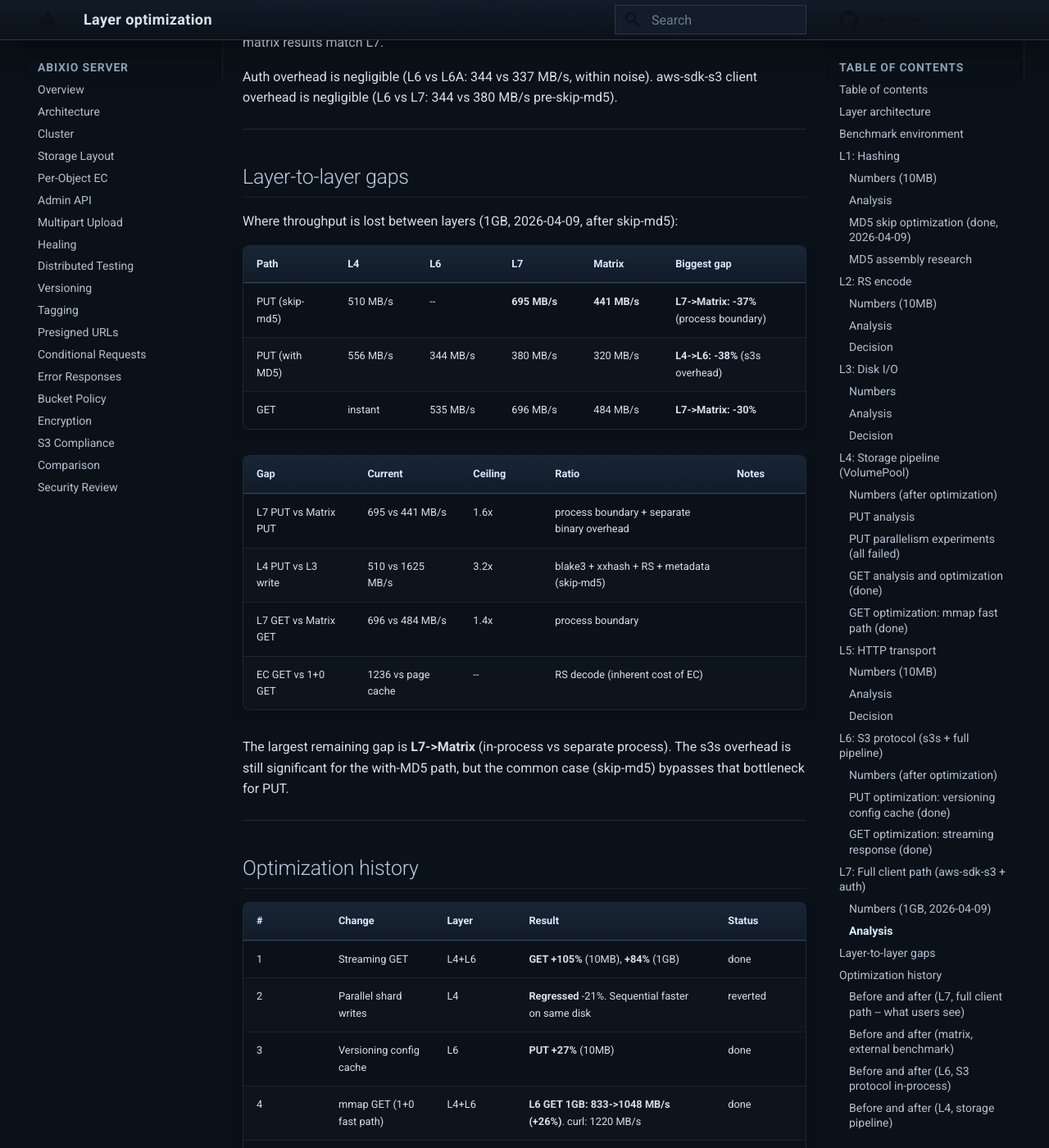
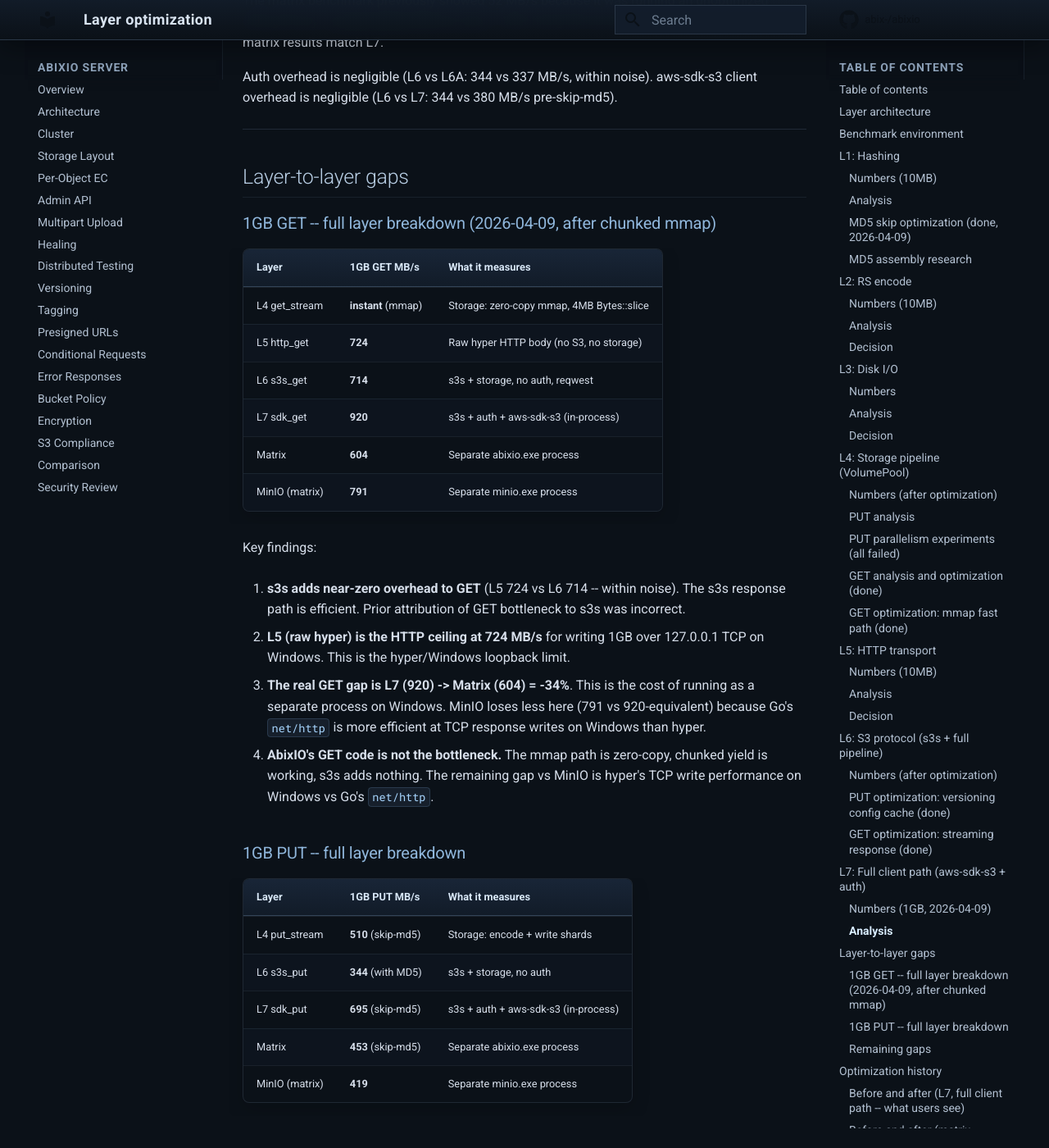
Before and after one commit to abix-/abixio, an MkDocs documentation site: the page built from docs/layer-optimization.md, in a window 1280 px wide and 1400 px high, scrolled down 9454 px. Shown: the whole window at 82% size. Built offline with MkDocs 1.6.1 and Material for MkDocs 9.7.7, drawn with Linux system fonts in a browser that asks for light colours; comment, search, counter and statistics services are not loaded; some of the changed text lies outside the part shown.

Commit message:
docs: full GET layer analysis, bottleneck is hyper tcp on windows not s3s

```diff
--- a/docs/layer-optimization.md
+++ b/docs/layer-optimization.md
@@ -389,24 +389,62 @@
 
 ## Layer-to-layer gaps
 
-Where throughput is lost between layers (1GB, 2026-04-09, after skip-md5):
+### 1GB GET -- full layer breakdown (2026-04-09, after chunked mmap)
 
-| Path | L4 | L6 | L7 | Matrix | Biggest gap |
-|------|----|----|-----|--------|-------------|
-| PUT (skip-md5) | 510 MB/s | -- | **695 MB/s** | **441 MB/s** | **L7->Matrix: -37%** (process boundary) |
-| PUT (with MD5) | 556 MB/s | 344 MB/s | 380 MB/s | 320 MB/s | **L4->L6: -38%** (s3s overhead) |
-| GET | instant | 535 MB/s | 696 MB/s | 484 MB/s | **L7->Matrix: -30%** |
+| Layer | 1GB GET MB/s | What it measures |
+|-------|-------------|-----------------|
+| L4 get_stream | **instant** (mmap) | Storage: zero-copy mmap, 4MB Bytes::slice |
+| L5 http_get | **724** | Raw hyper HTTP body (no S3, no storage) |
+| L6 s3s_get | **714** | s3s + storage, no auth, reqwest |
+| L7 sdk_get | **920** | s3s + auth + aws-sdk-s3 (in-process) |
+| Matrix | **604** | Separate abixio.exe process |
+| MinIO (matrix) | **791** | Separate minio.exe process |
 
-| Gap | Current | Ceiling | Ratio | Notes |
-|-----|---------|---------|-------|-------|
-| L7 PUT vs Matrix PUT | 695 vs 441 MB/s | 1.6x | process boundary + separate binary overhead |
-| L4 PUT vs L3 write | 510 vs 1625 MB/s | 3.2x | blake3 + xxhash + RS + metadata (skip-md5) |
-| L7 GET vs Matrix GET | 696 vs 484 MB/s | 1.4x | process boundary |
+Key findings:
+
+1. **s3s adds near-zero overhead to GET** (L5 724 vs L6 714 -- within noise).
+   The s3s response path is efficient. Prior attribution of GET bottleneck to
+   s3s was incorrect.
+
+2. **L5 (raw hyper) is the HTTP ceiling at 724 MB/s** for writing 1GB over
+   127.0.0.1 TCP on Windows. This is the hyper/Windows loopback limit.
+
+3. **The real GET gap is L7 (920) -> Matrix (604) = -34%**. This is the cost
+   of running as a separate process on Windows. MinIO loses less here (791 vs
+   920-equivalent) because Go's `net/http` is more efficient at TCP response
+   writes on Windows than hyper.
+
+4. **AbixIO's GET code is not the bottleneck.** The mmap path is zero-copy,
+   chunked yield is working, s3s adds nothing. The remaining gap vs MinIO is
+   hyper's TCP write performance on Windows vs Go's `net/http`.
+
+### 1GB PUT -- full layer breakdown
+
+| Layer | 1GB PUT MB/s | What it measures |
+|-------|-------------|-----------------|
+| L4 put_stream | **510** (skip-md5) | Storage: encode + write shards |
+| L6 s3s_put | **344** (with MD5) | s3s + storage, no auth |
+| L7 sdk_put | **695** (skip-md5) | s3s + auth + aws-sdk-s3 (in-process) |
+| Matrix | **453** (skip-md5) | Separate abixio.exe process |
+| MinIO (matrix) | **419** | Separate minio.exe process |
+
+### Remaining gaps
+
+| Gap | Current | Ratio | Notes |
+|-----|---------|-------|-------|
+| L7 PUT -> Matrix PUT | 695 vs 453 MB/s | 1.5x | Windows loopback TCP + process boundary |
+| L7 GET -> Matrix GET | 920 vs 604 MB/s | 1.5x | Windows loopback TCP + process boundary |
+| Matrix GET: AbixIO vs MinIO | 604 vs 791 MB/s | 0.76x | hyper vs Go net/http TCP write efficiency |
+| L4 PUT vs L3 write | 510 vs 1625 MB/s | 3.2x | blake3 + xxhash + RS + metadata |
 | EC GET vs 1+0 GET | 1236 vs page cache | -- | RS decode (inherent cost of EC) |
 
-The largest remaining gap is **L7->Matrix** (in-process vs separate process).
-The s3s overhead is still significant for the with-MD5 path, but the common
-case (skip-md5) bypasses that bottleneck for PUT.
+The largest remaining gap is **hyper vs Go's net/http on Windows TCP writes**.
+This affects both PUT and GET equally (~1.5x drop from in-process to separate
+process). Options to investigate:
+- hyper TCP_NODELAY / socket buffer tuning
+- hyper HTTP/2 (multiplexing may help)
+- Windows-specific TCP tuning (SO_SNDBUF, loopback fast path)
+- Benchmark on Linux to isolate Windows-specific overhead
 
 ---
 
@@ -423,6 +461,7 @@
 | 7 | Debug binary fix | -- | **Matrix PUT 52->320 MB/s** (was benchmarking debug build) | done |
 | 8 | Pipeline experiments | L4 | Double-buffer -96%, channel -96%, 4MB chunks -11%. All worse | reverted |
 | 9 | Skip MD5 (xxhash64 ETag) | L1+L4+L7 | **L7 PUT +83%** (380->695 MB/s). Matrix PUT +38% (320->441). Fastest PUT at all sizes | done |
+| 10 | Chunked mmap GET (4MB slices) | L4+L7 | **Matrix GET +25%** (484->604 MB/s). Zero-copy Bytes::slice | done |
 
 ### Before and after (L7, full client path -- what users see)
 
```
